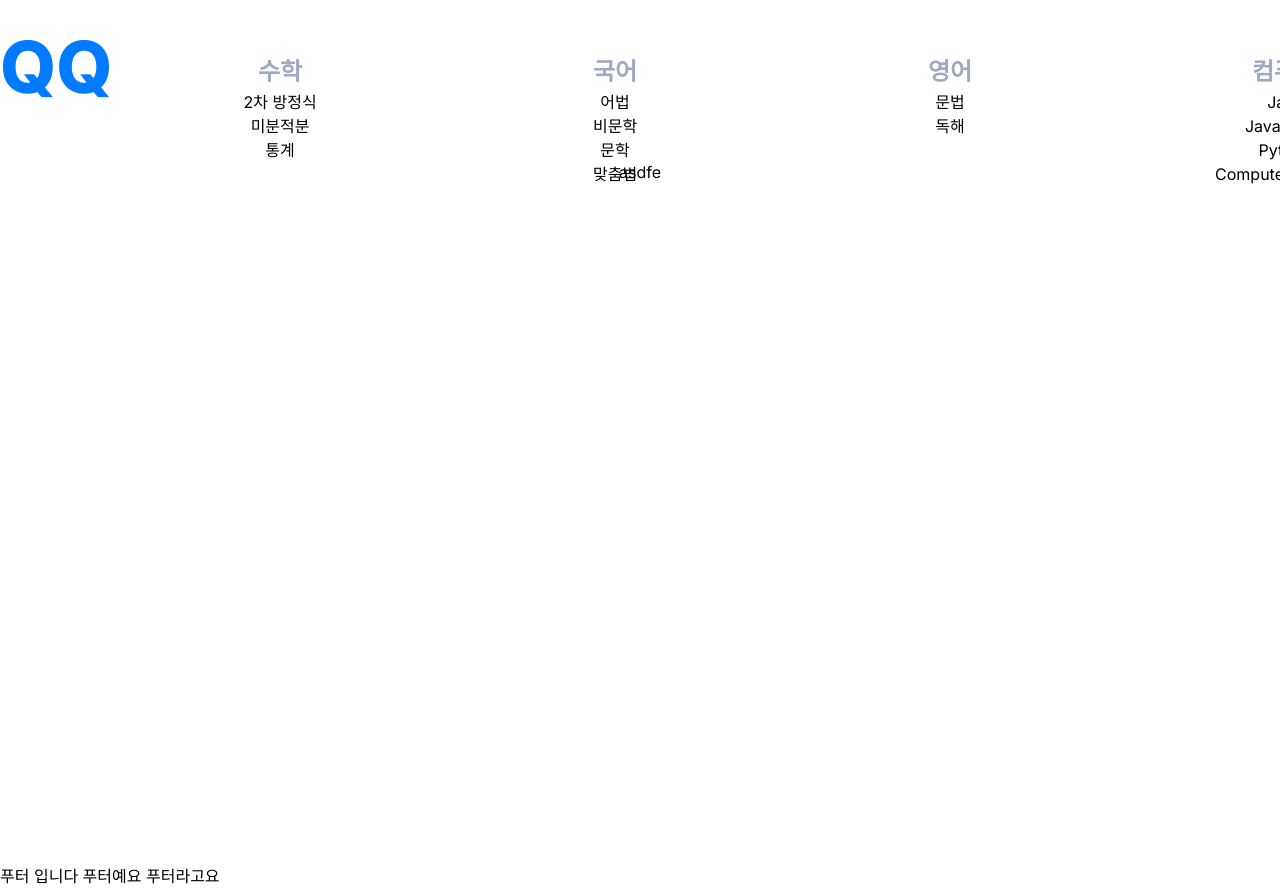
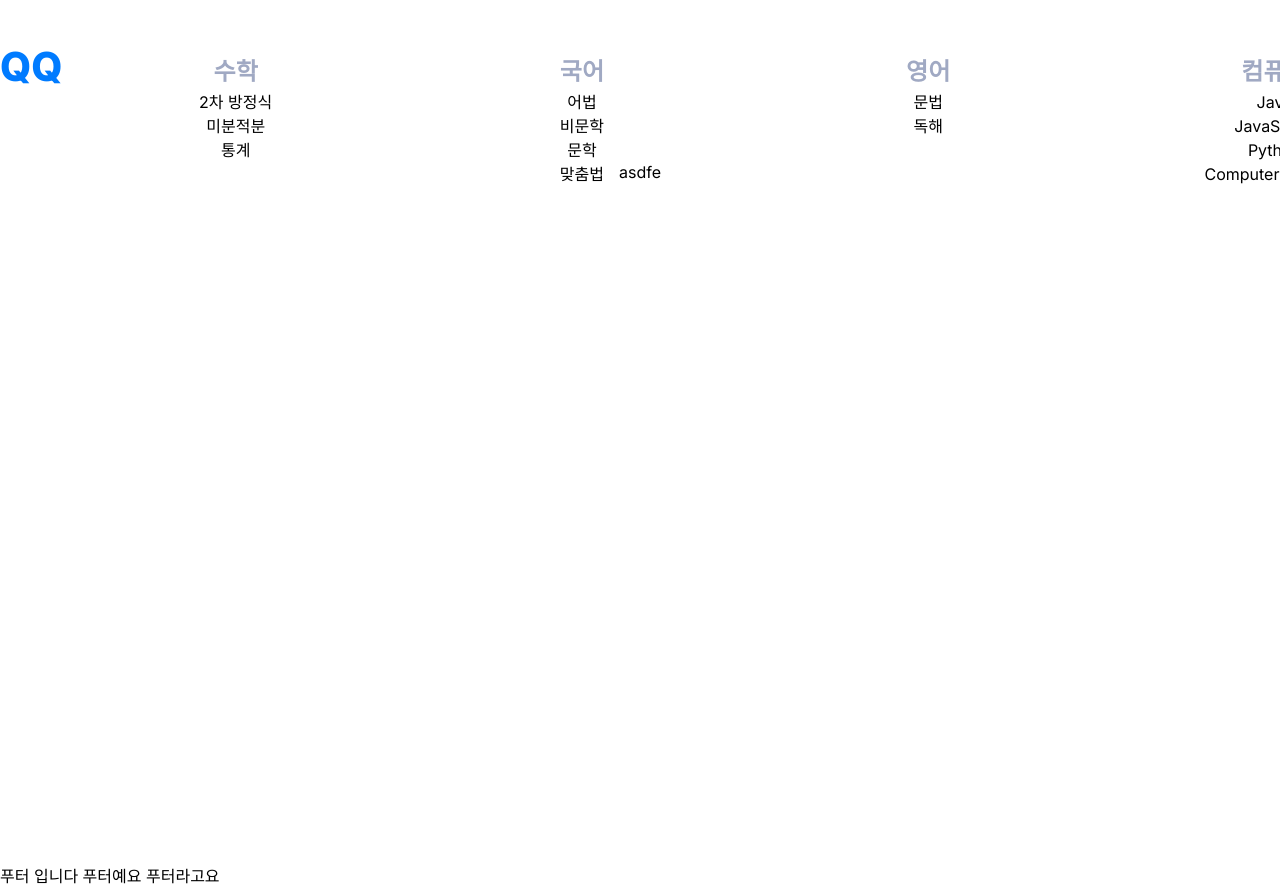
Before and after one commit to BANGWON-LEE/quiz-project, a Next.js app: page / in a window 1280 px wide. Shown: the top 888 px of the page. Built offline with nearby package versions, Linux system fonts and the light colour scheme.

Commit message:
edit ; style 변경

```diff
--- a/src/components/common/text/LogoField.tsx
+++ b/src/components/common/text/LogoField.tsx
@@ -1,8 +1,6 @@
-"use client";
-import React from "react";
+'use client'
+import React from 'react'
 
 export default function LogoFiled() {
-  return (
-    <h1 className="text-[4.5rem] font-extrabold text-primary-default">QQ</h1>
-  );
+  return <h1 className="text-[2.5rem] font-extrabold text-primary-default">QQ</h1>
 }
```
